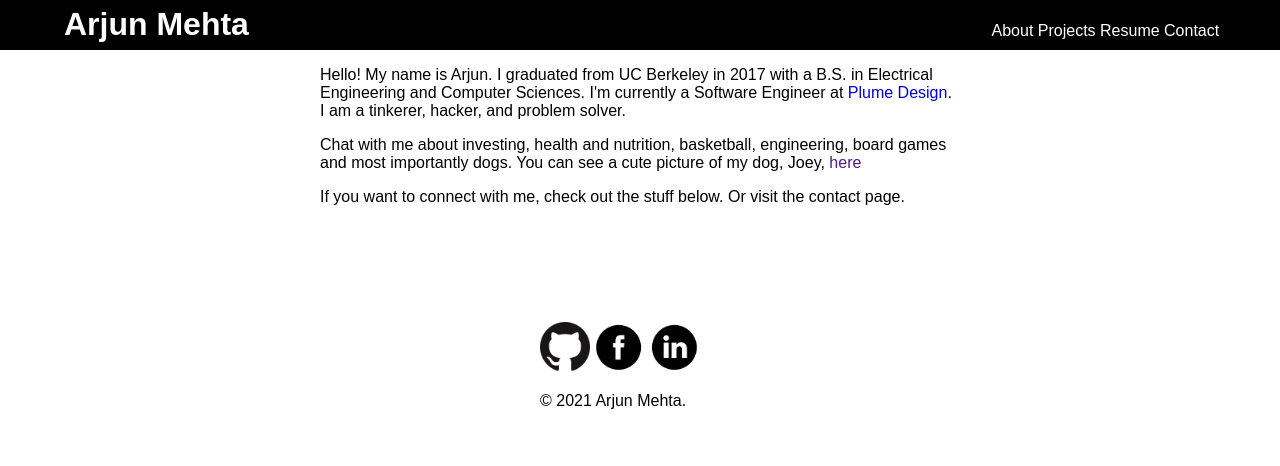
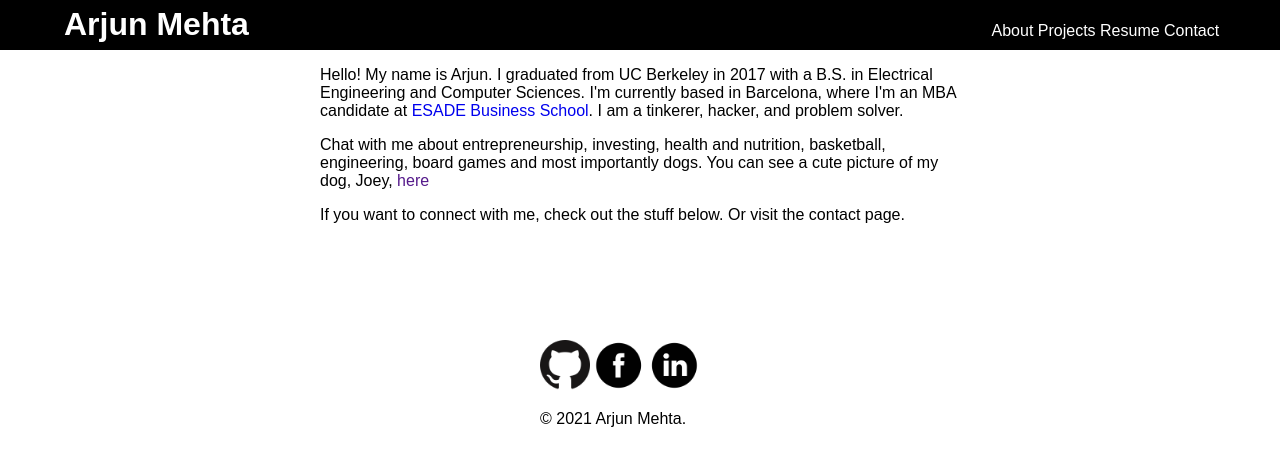
Before and after one commit to arjunmehta94/arjunmehta94.github.io, a Jekyll site: the page built from index.html, in a window 1280 px wide. Shown: the top 466 px of the page. Built offline with Jekyll 4.4.1, drawn with Linux system fonts in a browser that asks for light colours; Markdown is read by kramdown in place of the engine named in the settings.

Commit message:
update main page description

```diff
--- a/index.html
+++ b/index.html
@@ -2,7 +2,7 @@
 layout: default
 ---
 <div class='about'>
-  <p>Hello! My name is Arjun. I graduated from UC Berkeley in 2017 with a B.S. in Electrical Engineering and Computer Sciences. I'm currently a Software Engineer at <a href="https://www.plume.com/">Plume Design</a>. I am a tinkerer, hacker, and problem solver.</p>
-  <p>Chat with me about investing, health and nutrition, basketball, engineering, board games and most importantly dogs. You can see a cute picture of my dog, Joey, <a id="joey" href="">here</a></p>
+  <p>Hello! My name is Arjun. I graduated from UC Berkeley in 2017 with a B.S. in Electrical Engineering and Computer Sciences. I'm currently based in Barcelona, where I'm an MBA candidate at <a href="https://www.esade.edu/en">ESADE Business School</a>. I am a tinkerer, hacker, and problem solver.</p>
+  <p>Chat with me about entrepreneurship, investing, health and nutrition, basketball, engineering, board games and most importantly dogs. You can see a cute picture of my dog, Joey, <a id="joey" href="">here</a></p>
   <p>If you want to connect with me, check out the stuff below. Or visit the contact page.</p>
 </div>
--- a/misc/footer.html
+++ b/misc/footer.html
@@ -1,6 +1,6 @@
-<footer>
+i<footer>
         <a href="http://github.com/arjunmehta94/"><img src="../img/github.png"></a>
         <a href="http://www.facebook.com/arjun.mehta.35/"><img src="../img/facebook_circle_black.png"></a>
         <a href="http://www.linkedin.com/in/arjunmehta94/"><img src="../img/linkedin_circle_black.png"></a>
-      <p>&copy; 2019 Arjun Mehta.</p>
+      <p>&copy; 2021 Arjun Mehta.</p>
 </footer>
```
